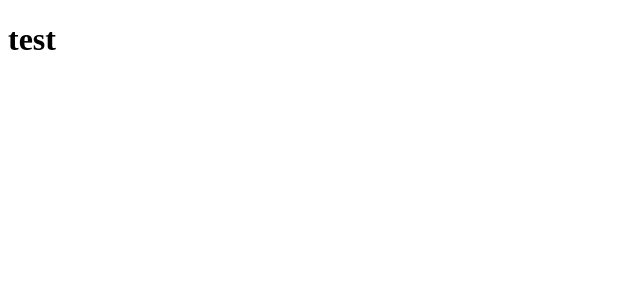
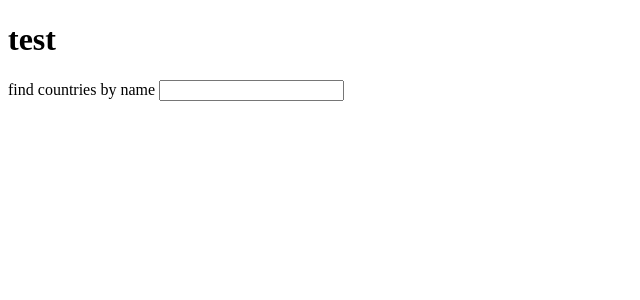
Before and after one commit to onnimie/react-app-countries, a React (Vite) app in the folder vite-app/: page / in a window 1280 px wide. Shown: the top 300 px of the page, without its empty margins (0-640 px from the left). Built offline with nearby package versions, Linux system fonts and the light colour scheme.

Commit message:
add SearchBar component to App

```diff
--- a/vite-app/src/App.jsx
+++ b/vite-app/src/App.jsx
@@ -1,13 +1,24 @@
 import { useState } from 'react'
 //import CountryInfo from './components/CountryInfo'
-//import SearchBar from './components/SearchBar'
+import SearchBar from './components/SearchBar'
+
+
 
 function App() {
 
+
+  const handleSearchBarInputChange = (event) => {
+    console.log(event.target.value)
+  }
+
   return (
-    <h1>
-      test
-    </h1>
+    <div>
+      <h1>
+        test
+      </h1>
+
+      <SearchBar onInputChange={handleSearchBarInputChange} />
+    </div>
   )
 }
 
--- a/vite-app/src/components/SearchBar.jsx
+++ b/vite-app/src/components/SearchBar.jsx
@@ -0,0 +1,13 @@
+const SearchBar = (props) => {
+    const onInputChange = props.onInputChange
+    //const value = props.value
+    return (
+        <div>
+            find countries by name <></>
+            <input onChange={onInputChange} />
+        </div>
+    )
+}
+
+
+export default SearchBar
```
